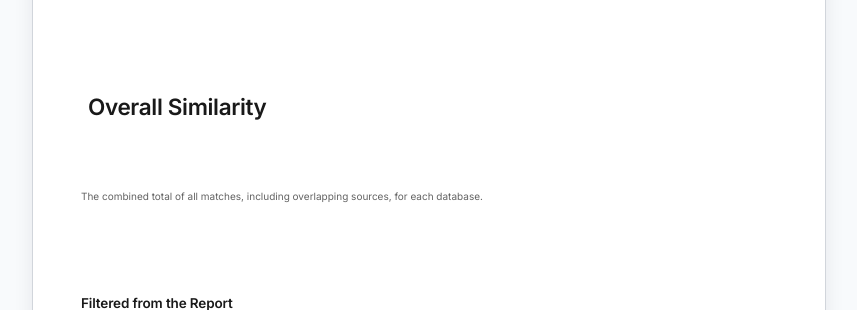
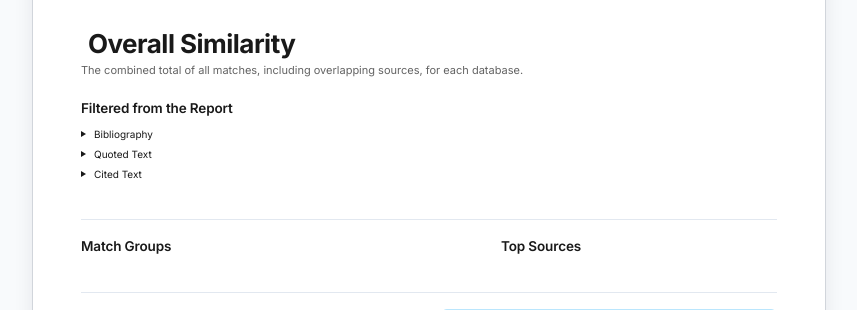
Before and after one commit to vermaaniket577/Proovexa, a Django app: template templates/reports/detail.html in a window 1280 px wide. Shown: the part 1600-1910 px from the top of the page, without its empty margins (341-1198 px from the left). Run offline with Django 4.2, Linux system fonts and the light colour scheme; the template is opened without the code that fills it, so the values that code supplies are empty; the visitor is signed in with stand-in values (Sample User, id 1); data comes from the database, SQL or seed files in the repository; some libraries are stand-ins or nearby versions.

Commit message:
Fix Integrity Overview and Top Sources formatting: remove space-between vertical stretching, wrap content sections cleanly, and pin footer to bottom

```diff
--- a/templates/reports/detail.html
+++ b/templates/reports/detail.html
@@ -25,7 +25,7 @@
     box-sizing: border-box;
     display: flex;
     flex-direction: column;
-    justify-content: space-between;
+    justify-content: flex-start;
     font-family: 'Inter', -apple-system, BlinkMacSystemFont, "Segoe UI", Roboto, "Helvetica Neue", Arial, sans-serif;
     color: #0f172a;
     line-height: 1.5;
@@ -84,7 +84,7 @@
         break-after: page !important;
         display: flex !important;
         flex-direction: column !important;
-        justify-content: space-between !important;
+        justify-content: flex-start !important;
     }
     .no-print, .btn, .navbar, .sidebar {
         display: none !important;
@@ -151,8 +151,8 @@
     font-family: 'Inter', Arial, sans-serif;
     font-size: 10px;
     color: #191919;
-    margin-top: 24px;
-    padding-top: 10px;
+    margin-top: auto;
+    padding-top: 18px;
     border-top: none;
     flex-shrink: 0;
 }
@@ -212,27 +212,27 @@
 }
 .turnitin-score-num {
     font-family: 'Inter', Arial, sans-serif;
-    font-size: 22.5px; /* 22â€“23 px Semibold/Medium */
-    font-weight: 600;
+    font-size: 26px;
+    font-weight: 700;
     color: #191919;
-    letter-spacing: -0.015em;
-    line-height: 1.15;
+    letter-spacing: -0.02em;
+    line-height: 1.2;
 }
 .turnitin-score-title {
     font-family: 'Inter', Arial, sans-serif;
-    font-size: 22.5px; /* 22â€“23 px Semibold/Medium */
-    font-weight: 600;
+    font-size: 26px;
+    font-weight: 700;
     color: #191919;
-    letter-spacing: -0.015em;
-    line-height: 1.15;
+    letter-spacing: -0.02em;
+    line-height: 1.2;
 }
 .turnitin-score-subtext {
     font-family: 'Inter', Arial, sans-serif;
-    font-size: 10px; /* 10 px Regular */
+    font-size: 11px;
     font-weight: 400;
     color: #636363;
     line-height: 1.5;
-    margin-bottom: 22px;
+    margin-bottom: 20px;
 }
 
 .turnitin-section-header {
@@ -998,6 +998,7 @@ mark.turnitin-highlight:hover {
         </div>
     </div>
 
+    <div class="turnitin-sheet-content">
         <!-- Title Block -->
         <div class="pt-5 pb-3" style="max-width: 100%; min-width: 0; word-break: break-word; overflow-wrap: anywhere;">
             {% if criteria.author_name and criteria.author_name|lower != 'aniket verma' and criteria.author_name|lower != 'aniket' and criteria.author_name != 'Student Author' %}
@@ -1036,6 +1037,7 @@ mark.turnitin-highlight:hover {
                     <div class="details-stat-line"><i class="bi bi-file-earmark me-2 text-primary"></i>{{ criteria.page_count }} Pages</div>
                     <div class="details-stat-line"><i class="bi bi-fonts me-2 text-primary"></i>{{ criteria.word_count }} Words</div>
                     <div class="details-stat-line"><i class="bi bi-keyboard me-2 text-primary"></i>{{ criteria.character_count }} Characters</div>
+                </div>
             </div>
         </div>
     </div>
@@ -1067,6 +1069,7 @@ mark.turnitin-highlight:hover {
         </div>
     </div>
 
+    <div class="turnitin-sheet-content">
         <!-- Overall Similarity Headline -->
         <div class="turnitin-overview-score-line">
             <span class="turnitin-score-num">{{ criteria.overall_similarity_display }}</span>
@@ -1088,7 +1091,6 @@ mark.turnitin-highlight:hover {
             </ul>
         </div>
 
-
         <div class="turnitin-sheet-divider"></div>
 
         <!-- Match Groups (Left) & Top Sources Database Breakdown (Right) on Page 2 -->
@@ -1096,7 +1098,7 @@ mark.turnitin-highlight:hover {
             <!-- Match Groups -->
             <div class="col-md-7">
                 <div class="turnitin-section-header mb-2">Match Groups</div>
-            <div class="d-flex flex-column" style="gap: 7px;">
+                <div class="d-flex flex-column" style="gap: 8px;">
                     {% for mg in criteria.match_groups %}
                     <div class="d-flex align-items-start">
                         {% if mg.icon == 'files' %}
@@ -1131,7 +1133,7 @@ mark.turnitin-highlight:hover {
             <!-- Top Sources Database Categories -->
             <div class="col-md-5">
                 <div class="turnitin-section-header mb-2">Top Sources</div>
-            <div class="d-flex flex-column pt-1" style="gap: 5px;">
+                <div class="d-flex flex-column pt-1" style="gap: 7px;">
                     {% for db in criteria.database_sources %}
                     <div class="turnitin-top-source-row d-flex align-items-center">
                         <span class="ts-pct">{{ db.percent }}</span>
@@ -1167,6 +1169,7 @@ mark.turnitin-highlight:hover {
                 </div>
             </div>
         </div>
+    </div>
 
     <!-- Footer -->
     <div class="turnitin-sheet-footer">
@@ -1196,6 +1199,7 @@ mark.turnitin-highlight:hover {
         </div>
     </div>
 
+    <div class="turnitin-sheet-content">
         {% if sp.is_first_page %}
         <!-- Top Sources Title & Subtitle -->
         <div class="mb-2 d-flex justify-content-between align-items-center">
@@ -1249,6 +1253,7 @@ mark.turnitin-highlight:hover {
                 </div>
             </div>
             {% endfor %}
+        </div>
     </div>
 
     <!-- Footer -->
```
Lines whose indentation alone changed are shown as unchanged.
